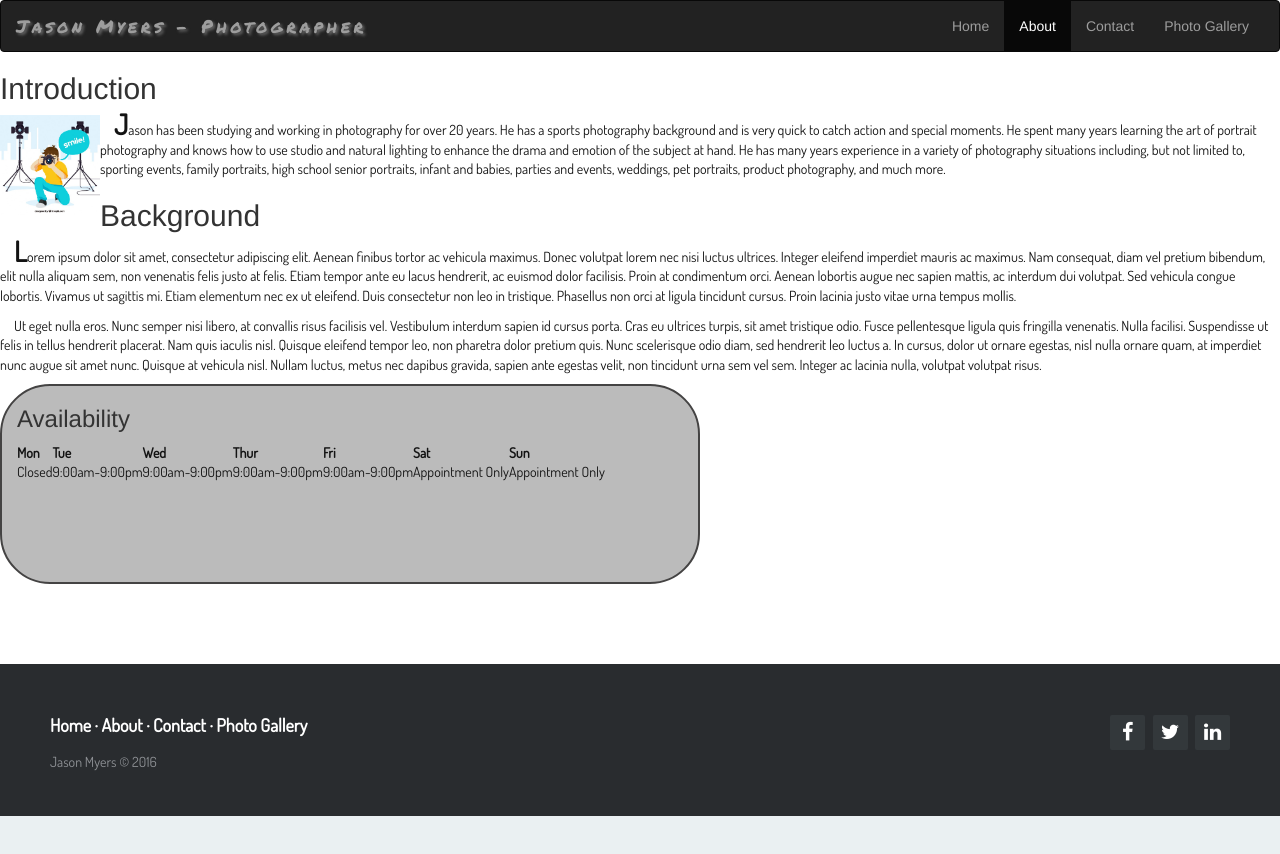
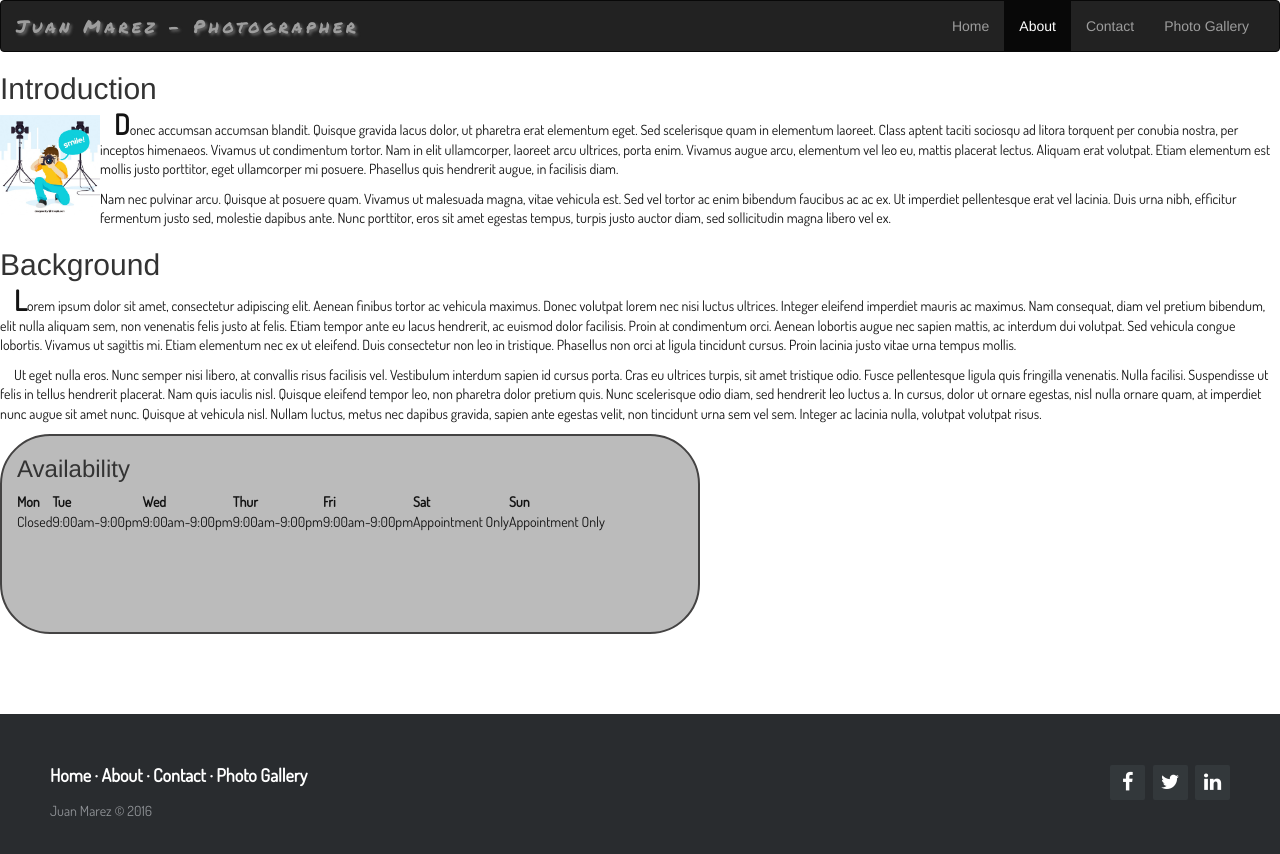
Before and after one commit to elfgirl1981/jasonMyers, a plain HTML site: page about.html in a window 1280 px wide. Before the commit the page ends 816 px from the top, so only its background shows below. Drawn offline with nearby package versions, Linux system fonts and the light colour scheme; files that its build step writes are made by us from their sources; files whose address does not match are found by name.

Commit message:
Photographer name change

```diff
--- a/about.html
+++ b/about.html
@@ -7,7 +7,7 @@
   <meta name="viewport" content="width=device-width, initial-scale=1">
   <meta name="keywords" content="footer, links, icons" />
 
-<title> Jason Myers - About </title>
+<title> Juan Marez - About </title>
 
 <link href="css/style.css" type="text/css" rel="stylesheet"/>
 <link rel="stylesheet" href="css/demo.css">
@@ -40,8 +40,8 @@
         <span class="icon-bar"></span>
         <span class="icon-bar"></span>
       </button>
-      <a class="navbar-brand hidden-xs" href="index.html">Jason Myers - Photographer</a>
-      <a class="navbar-brand visible-xs" href="index.html">Jason Myers</a>    </div>
+      <a class="navbar-brand hidden-xs" href="index.html">Juan Marez - Photographer</a>
+      <a class="navbar-brand visible-xs" href="index.html">Juan Marez</a>    </div>
 
     <!-- Collect the nav links, forms, and other content for toggling -->
     <div class="collapse navbar-collapse" id="bs-example-navbar-collapse-1">
@@ -62,7 +62,10 @@
 
   <h2 id= "heading"> Introduction </h2>
 
-  <p class="intro"> <img src="images/photographer.jpg" alt="clip art image of a photographer" width="100" height="100" align="left"/> Jason has been studying and working in photography for over 20 years. He has a sports photography background and is very quick to catch action and special moments.  He spent many years learning the art of portrait photography and knows how to use studio and natural lighting to enhance the drama and emotion of the subject at hand. He has many years experience in a variety of photography situations including, but not limited to, sporting events, family portraits, high school senior portraits, infant and babies, parties and events, weddings, pet portraits, product photography, and much more. </p>
+  <p class="intro"> <img src="images/photographer.jpg" alt="clip art image of a photographer" width="100" height="100" align="left"/> Donec accumsan accumsan blandit. Quisque gravida lacus dolor, ut pharetra erat elementum eget. Sed scelerisque quam in elementum laoreet. Class aptent taciti sociosqu ad litora torquent per conubia nostra, per inceptos himenaeos. Vivamus ut condimentum tortor. Nam in elit ullamcorper, laoreet arcu ultrices, porta enim. Vivamus augue arcu, elementum vel leo eu, mattis placerat lectus. Aliquam erat volutpat. Etiam elementum est mollis justo porttitor, eget ullamcorper mi posuere. Phasellus quis hendrerit augue, in facilisis diam. </p>
+
+<p>
+  Nam nec pulvinar arcu. Quisque at posuere quam. Vivamus ut malesuada magna, vitae vehicula est. Sed vel tortor ac enim bibendum faucibus ac ac ex. Ut imperdiet pellentesque erat vel lacinia. Duis urna nibh, efficitur fermentum justo sed, molestie dapibus ante. Nunc porttitor, eros sit amet egestas tempus, turpis justo auctor diam, sed sollicitudin magna libero vel ex. </p>
 
 </div>
 
@@ -137,7 +140,7 @@ Ut eget nulla eros. Nunc semper nisi libero, at convallis risus facilisis vel. V
 
     </p>
 
-    <p>Jason Myers &copy; 2016</p>
+    <p>Juan Marez &copy; 2016</p>
   </div>
 
 </footer>
```
Also changed, not shown: contact.html (+4 -4 lines), gallery.html (+4 -4 lines), index.html (+7 -7 lines).
